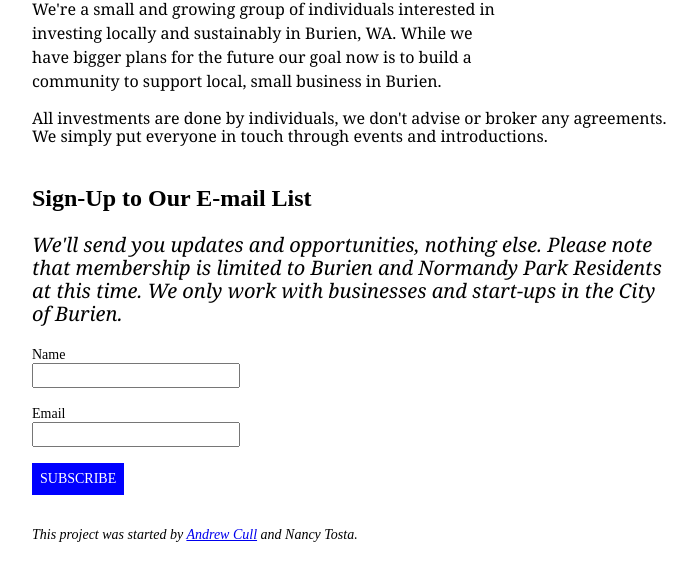
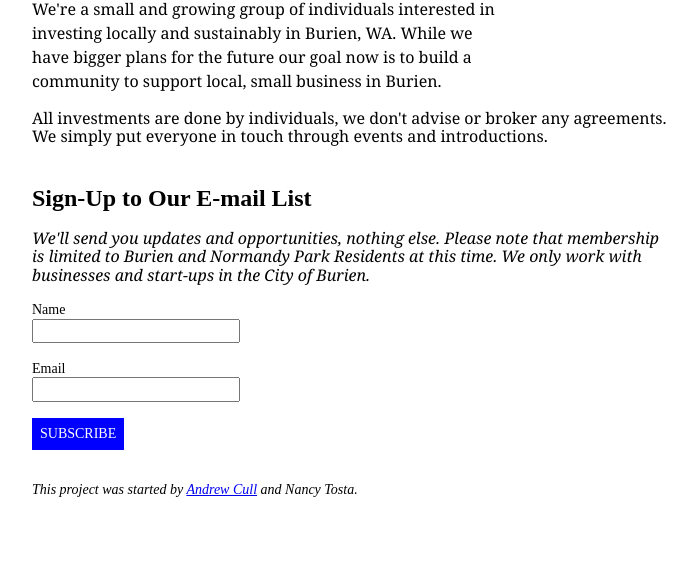
Before and after one commit to InvestBurien/investburien.github.io, a plain HTML site: page index.html in a window 1280 px wide. Shown: the part 95-676 px from the top of the page, without its empty margins (288-981 px from the left). Drawn offline with nearby package versions, Linux system fonts and the light colour scheme.

Commit message:
Update index.html

```diff
--- a/index.html
+++ b/index.html
@@ -22,7 +22,7 @@
   </p>
 
 <h3 class="pt3 pb0 mb0 f3">Sign-Up to Our E-mail List</h3>
-<p class="pt0 serif i f4">We'll send you updates and opportunities, nothing else. Please note that membership is limited to Burien and Normandy Park Residents at this time. We only work with businesses and start-ups in the City of Burien.</p>
+<p class="f5 pt0 serif i">We'll send you updates and opportunities, nothing else. Please note that membership is limited to Burien and Normandy Park Residents at this time. We only work with businesses and start-ups in the City of Burien.</p>
 
   <form action="http://agema.createsend.com/t/i/s/oijbr/" method="post" id="subForm">
     <p>
```
